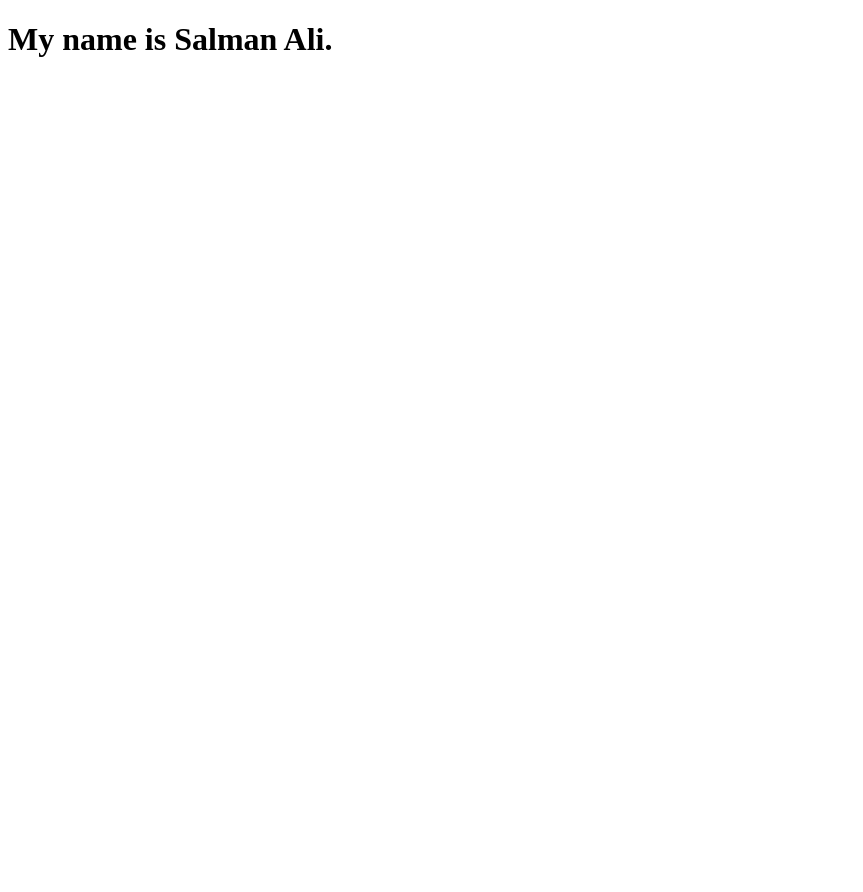
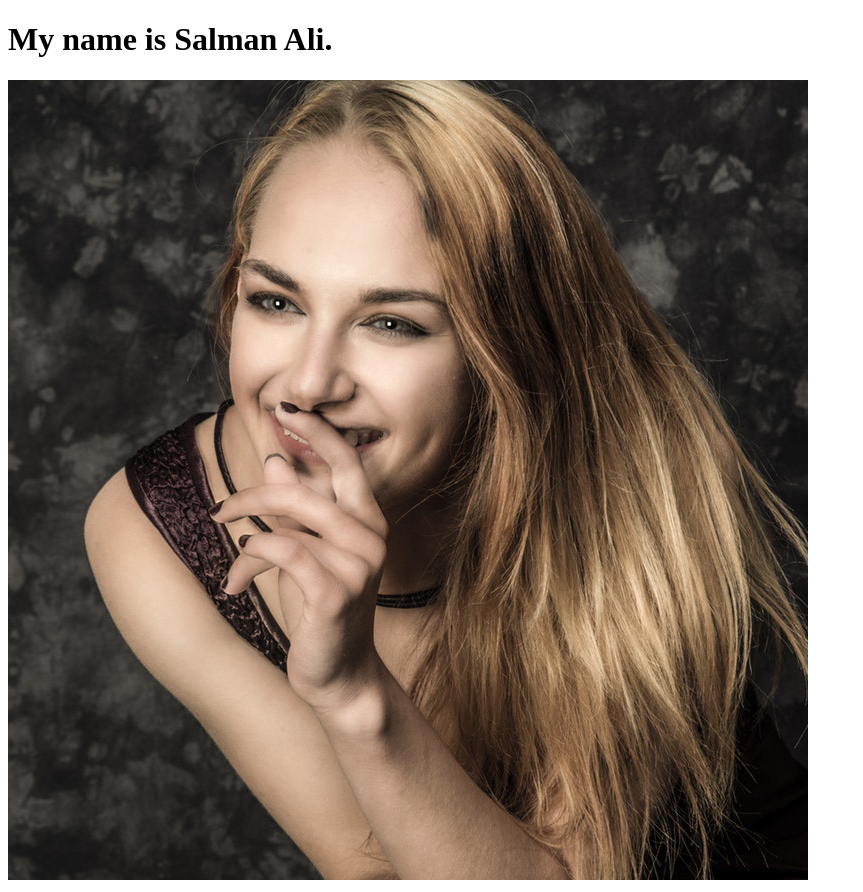
Before and after one commit to abuhoraira153/my-ninetyNine-repo, a plain HTML site: page index.html in a window 1280 px wide. Shown: the whole page, without its empty margins (0-863 px from the left). Before the commit the page ends 800 px from the top, so only its background shows below. Drawn offline with Linux system fonts and the light colour scheme.

Commit message:
one person added

```diff
--- a/index.html
+++ b/index.html
@@ -8,5 +8,6 @@
 </head>
 <body>
     <h1>My name is Salman Ali.</h1>
+    <img src="person2.jpg" alt="">
 </body>
 </html>
```
Also changed, not shown: person2.jpg (added).
